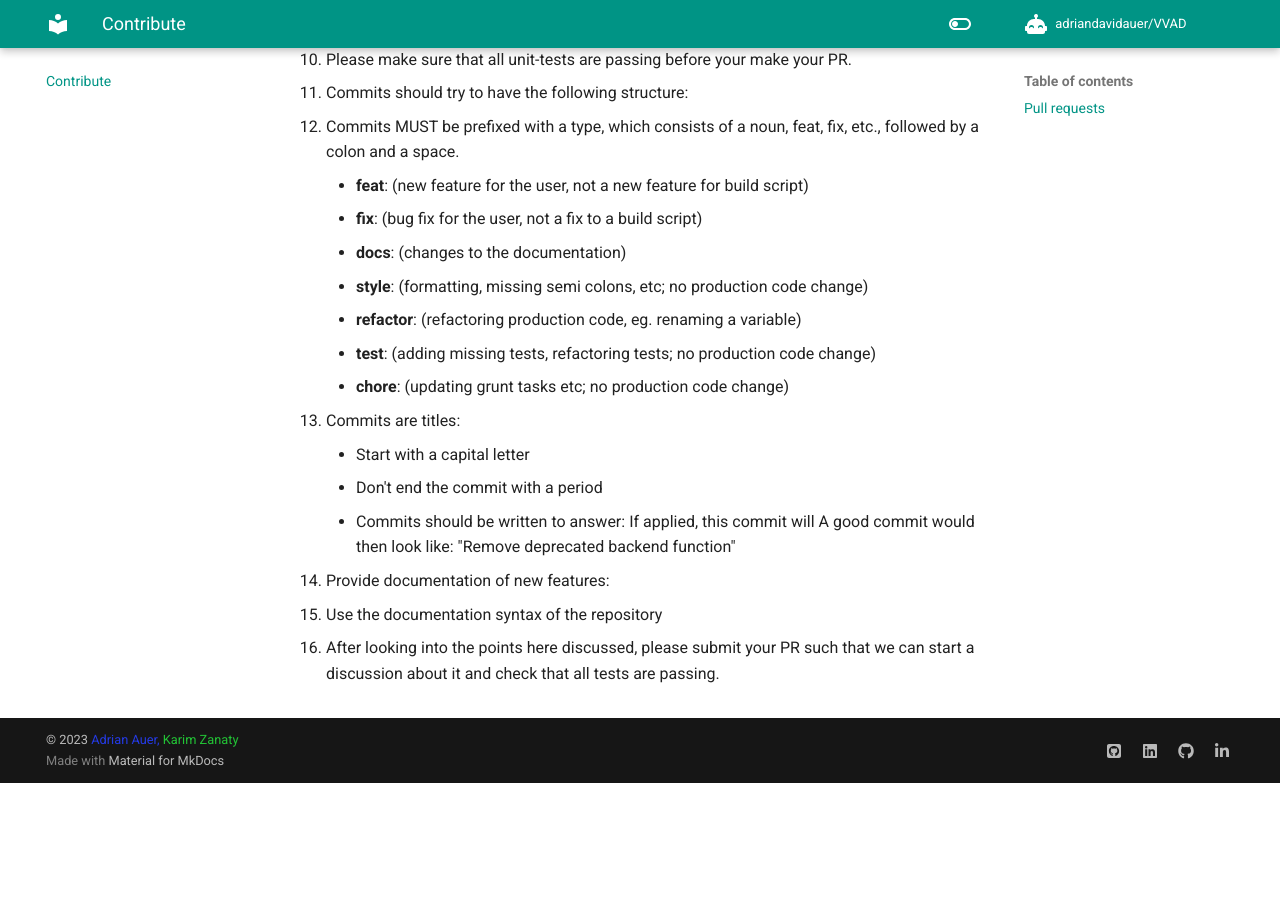
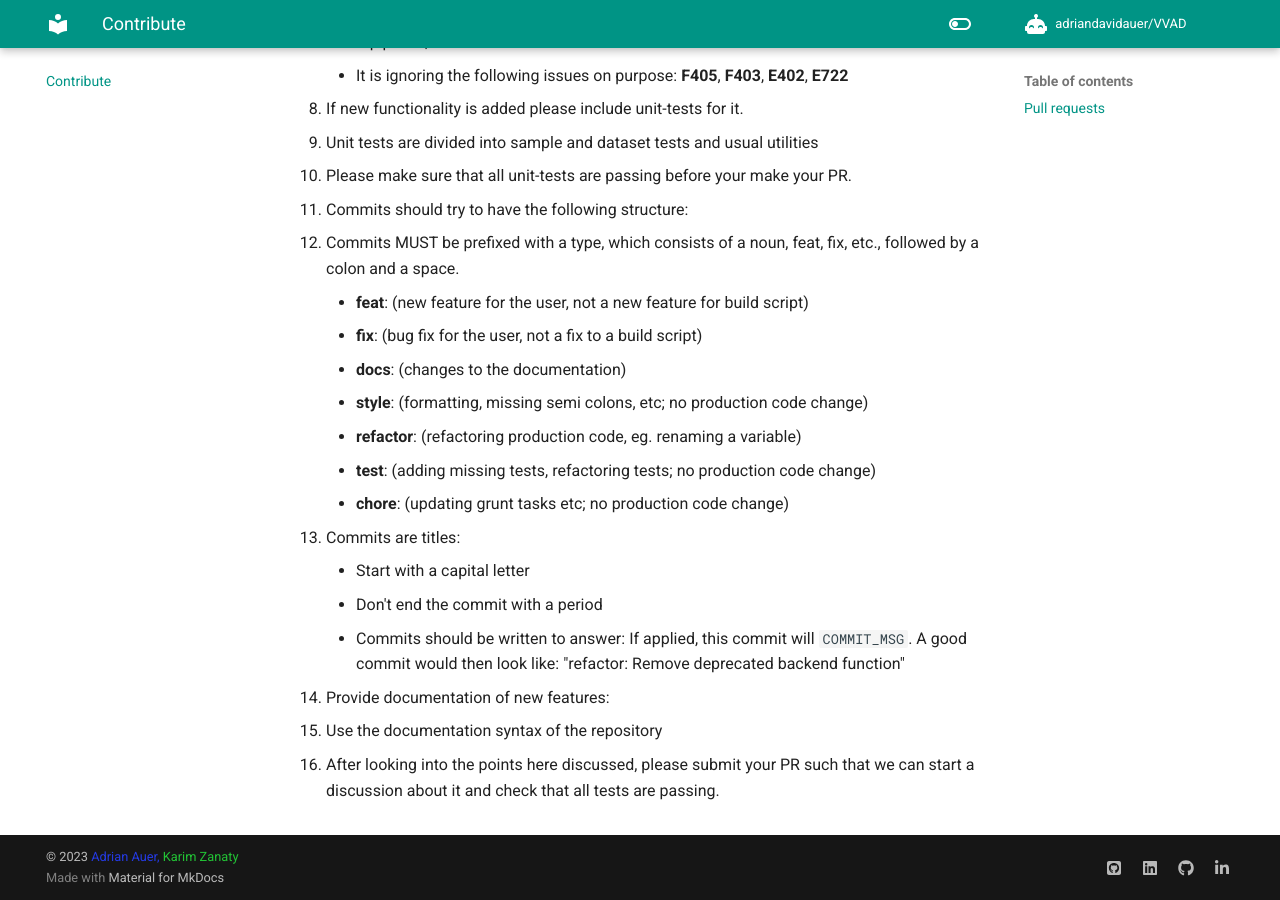
Before and after one commit to adriandavidauer/VVAD, an MkDocs documentation site: the page built from docs/how-to-contribute.md, in a window 1280 px wide and 900 px high, scrolled down 744 px. Built offline with MkDocs 1.6.1 and Material for MkDocs 9.7.7, drawn with Linux system fonts in a browser that asks for light colours; comment, search, counter and statistics services are not loaded; before the commit the page ends 1527 px from its top, so only the background shows below that; some of the changed text lies outside the part shown.

Commit message:
doc: updates how-to-contribute.md

```diff
--- a/docs/how-to-contribute.md
+++ b/docs/how-to-contribute.md
@@ -38,7 +41,7 @@
    - Commits are titles:
      - Start with a capital letter
      - Don't end the commit with a period
-     - Commits should be written to answer: If applied, this commit will A good commit would then look like: "Remove deprecated backend function"
+     - Commits should be written to answer: If applied, this commit will `COMMIT_MSG`. A good commit would then look like: "refactor: Remove deprecated backend function"
 
 7. Provide documentation of new features:
 
```
Also changed, not shown: other parts of docs/how-to-contribute.md (+3 -0 lines).
